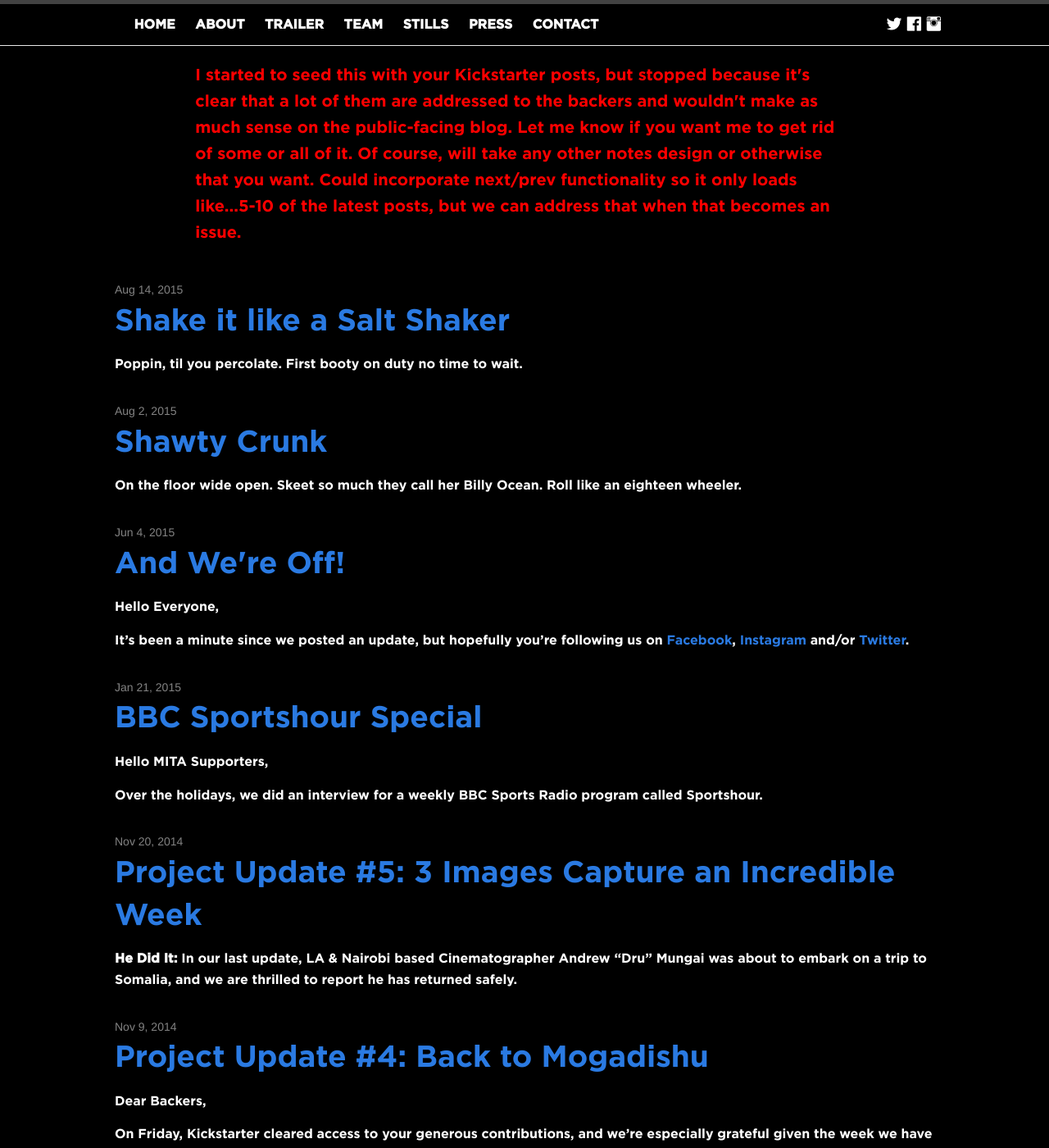
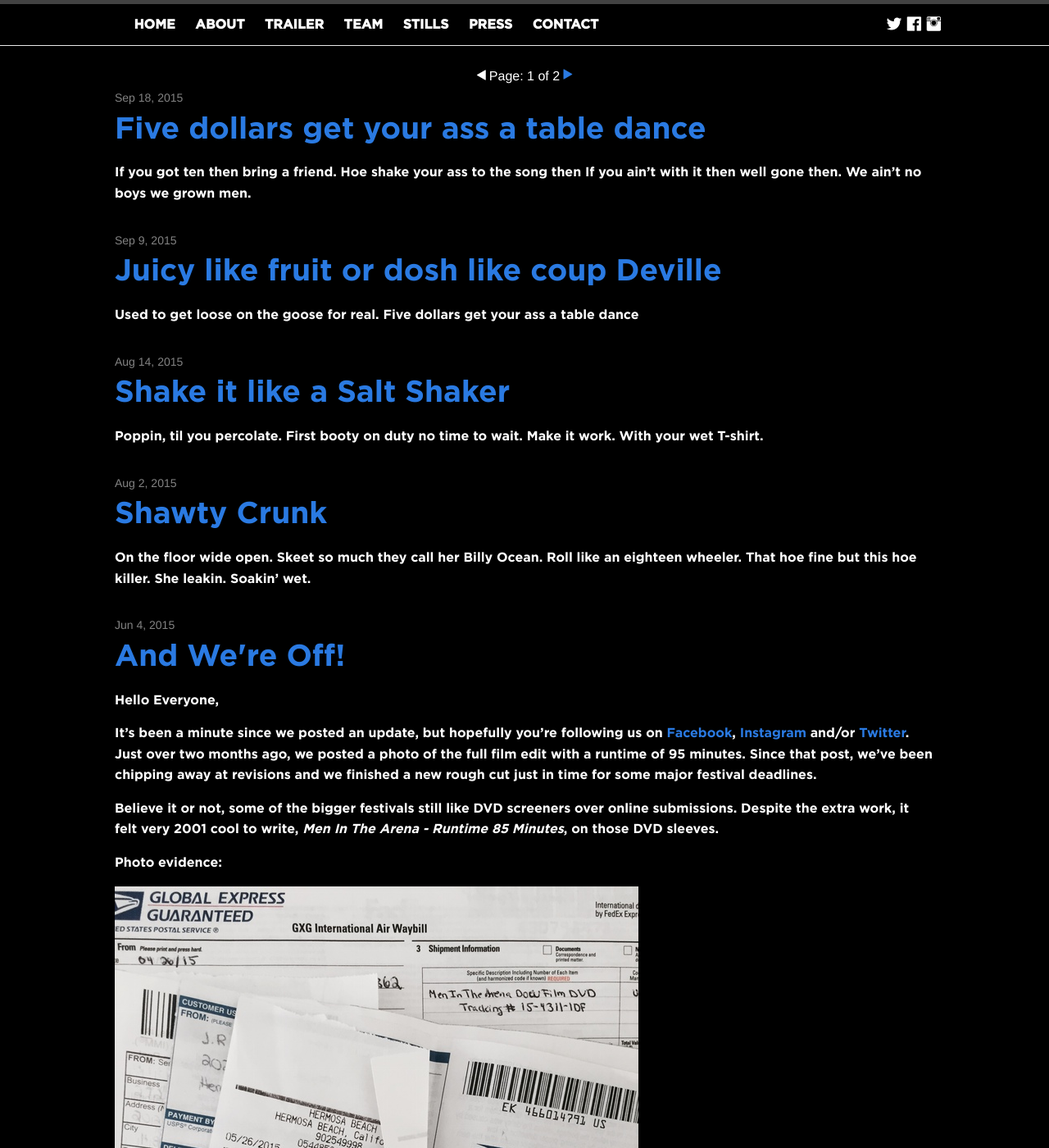
Before and after one commit to bellinkoff/men_in_the_arena, a Jekyll site: the page built from press/index.html, in a window 1280 px wide and 1400 px high. Shown: the whole window at 82% size. Built offline with Jekyll 4.4.1, drawn with Linux system fonts in a browser that asks for light colours; nearby versions of some CDN libraries; some web fonts are replaced; the list of posts is cut into pages by our own code; comment, search, counter and statistics services are not loaded; some of the changed text lies outside the part shown.

Commit message:
Press panel now limits to 6, pagination works on press page

```diff
--- a/_config.yml
+++ b/_config.yml
@@ -14,5 +14,7 @@ github_username:  jekyll
 # Build settings
 markdown: kramdown
 
-# Blog
+# Press
 excerpt_separator: <!--more-->
+paginate: 6
+paginate_path: "/press/page:num/"
--- /dev/null
+++ b/_includes/press_pagination.html
@@ -0,0 +1,14 @@
+<!-- Pagination links -->
+<div class="pagination large-12 columns">
+  {% if paginator.previous_page %}
+    <a href="{{site.baseurl}}{{ paginator.previous_page_path }}" class="previous"><i class="fi-play"></i></a>
+  {% else %}
+    <span class="previous"><i class="fi-play"></i></span>
+  {% endif %}
+  <span class="page_number">Page: {{ paginator.page }} of {{ paginator.total_pages }}</span>
+  {% if paginator.next_page %}
+    <a href="{{site.baseurl}}{{ paginator.next_page_path }}" class="next"><i class="fi-play"></i></a>
+  {% else %}
+    <span class="next"><i class="fi-play"></i></span>
+  {% endif %}
+</div>
--- /dev/null
+++ b/_posts/2015-09-09-juicy-like-fruit.md
@@ -0,0 +1,6 @@
+---
+layout: post
+title:  "Juicy like fruit or dosh like coup Deville"
+---
+
+Used to get loose on the goose for real. <!--more--> Five dollars get your ass a table dance
--- /dev/null
+++ b/_posts/2015-09-18-five-dollars.md
@@ -0,0 +1,6 @@
+---
+layout: post
+title:  "Five dollars get your ass a table dance"
+---
+
+If you got ten then bring a friend. Hoe shake your ass to the song then <!--more--> If you ain't with it then well gone then. We ain't no boys we grown men.
--- a/_sass/_layout.scss
+++ b/_sass/_layout.scss
@@ -237,6 +237,19 @@ section {
 
 .press_page {
     margin-top: $top_bar_height;
+    .pagination {
+        text-align: center;
+        .fi-play {
+            font-size: 20px;
+        }
+        .previous .fi-play {
+            &:before {
+                -ms-transform: rotate(180deg); /* IE 9 */
+                -webkit-transform: rotate(180deg); /* Chrome, Safari, Opera */
+                transform: rotate(180deg);
+            }
+        }
+    }
 }
 
 
--- a/press/index.html
+++ b/press/index.html
@@ -4,32 +4,25 @@ layout: default
 
 <div class="press_page row">
 
-  <!-- <h1 class="page-heading">Posts</h1> -->
-  <p class="large-10 large-offset-1 large-offset-right-1 columns" style="font-size: 20px; color: red;">I started to seed this with your Kickstarter posts, but stopped because it's clear that a lot of them are addressed to the backers and wouldn't make as much sense on the public-facing blog. Let me know if you want me to get rid of some or all of it. Of course, will take any other notes design or otherwise that you want. Could incorporate next/prev functionality so it only loads like...5-10 of the latest posts, but we can address that when that becomes an issue.</p>
+  {% include press_pagination.html %}
+
   <br />
-  <br />
-  <br />
-  <br />
-  <br />
-  <br />
-  <br />
-  <br />
-  <br />
-  <br />
-  <br />
+
   <ul class="post-list">
-    {% for post in site.posts %}
+    {% for post in paginator.posts %}
       <li>
         <span class="post-meta">{{ post.date | date: "%b %-d, %Y" }}</span>
 
         <h2>
           <a class="post-link" href="{{ post.url | prepend: site.baseurl }}">{{ post.title }}</a>
         </h2>
-        {{ post.excerpt }}
+        {{ post.content }}
       </li>
     {% endfor %}
   </ul>
 
+  {% include press_pagination.html %}
+
   <p class="rss-subscribe">subscribe <a href="{{ "/feed.xml" | prepend: site.baseurl }}">via RSS</a></p>
 
 </div>
```
Also changed, not shown: _includes/press.html (+5 -2 lines), assets/icons/icon-chevron-right-128.png (added), vendor/font-awesome.min.css (added).
